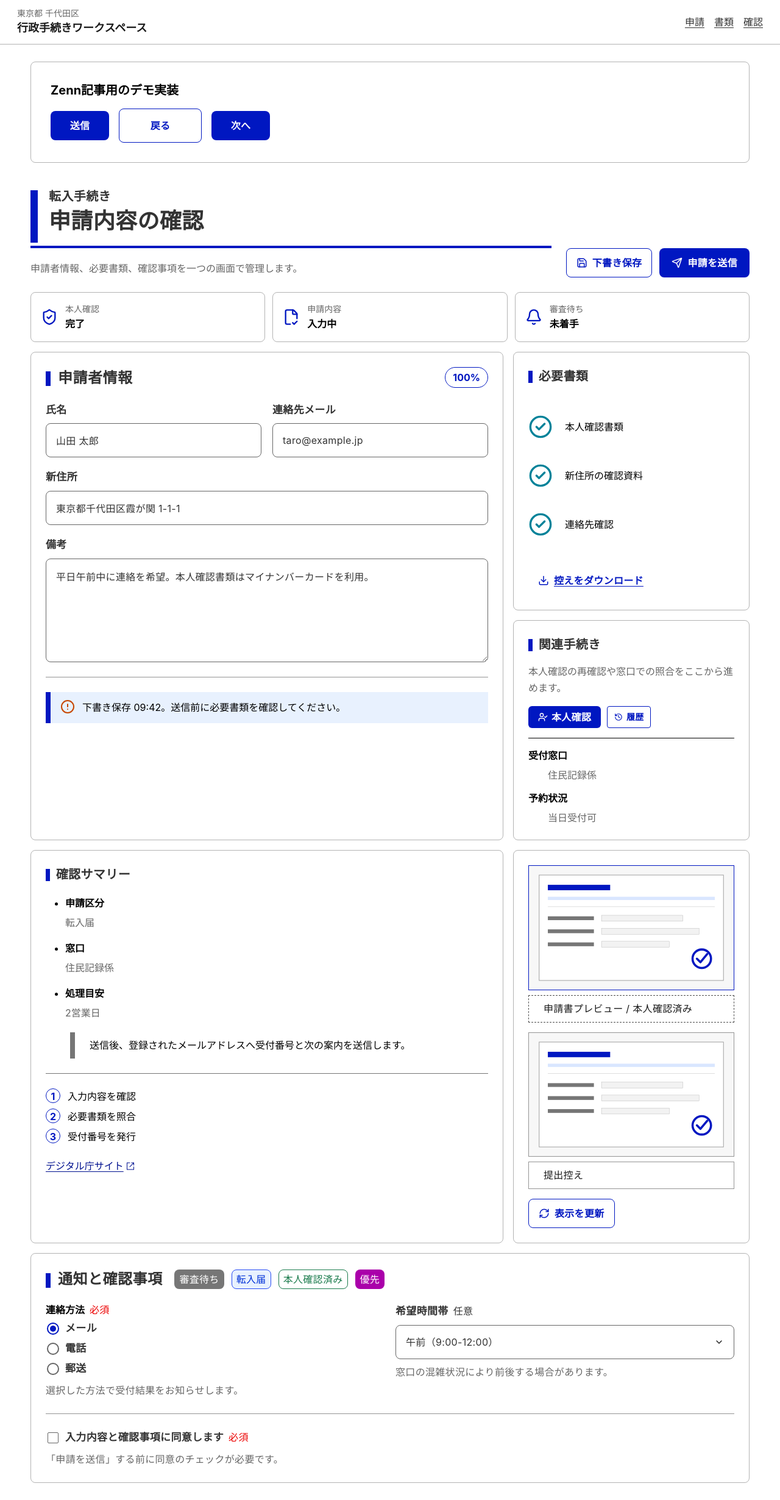
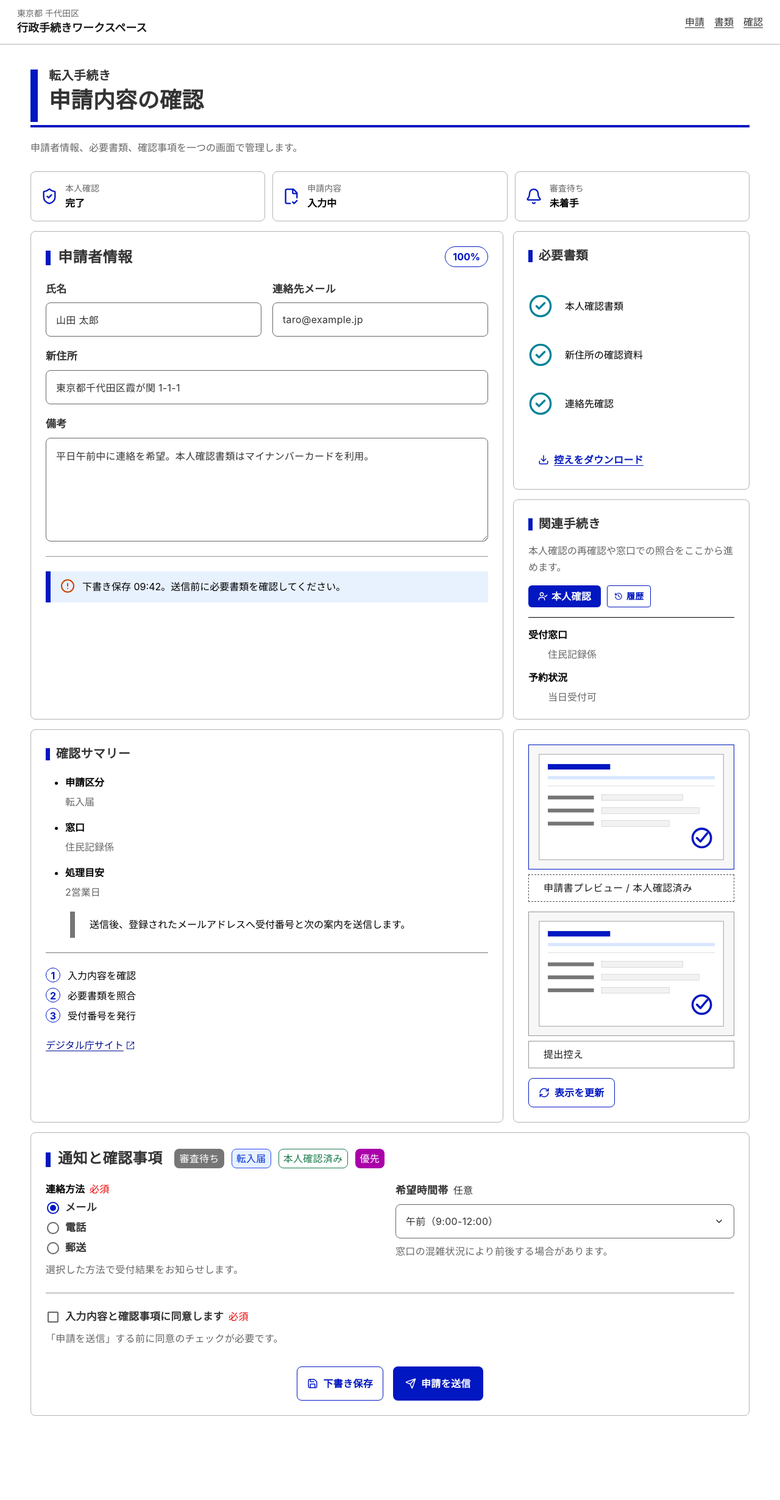
Before and after one commit to yukiharada1228/shadcn-digital-agency-jp, a React (Vite) app: page / in a window 1280 px wide. Shown: the whole page at 61% size. After the commit the page ends 2350 px from the top, so only its background shows below. Built offline with nearby package versions, Linux system fonts and the light colour scheme.

Commit message:
fix(ui): update checkbox and radio-group styles, refine demo layout
- Update checkbox border thickness for sm/md sizes

- Refine radio-group size and indicator styles

- Remove Example component from demo

- Move action buttons to the bottom of the demo form

- Update pnpm-lock.yaml

```diff
--- a/package.json
+++ b/package.json
@@ -55,10 +55,12 @@
     "@digital-go-jp/design-tokens": "^2.0.1",
     "@digital-go-jp/tailwind-theme-plugin": "^1.0.0",
     "@eslint/js": "^9.17.0",
+    "@playwright/test": "^1.61.1",
     "@tailwindcss/vite": "^4.3.2",
     "@testing-library/dom": "^10.4.0",
     "@testing-library/jest-dom": "^6.6.3",
     "@testing-library/react": "^16.1.0",
+    "@tsconfig/node22": "^22.0.5",
     "@types/node": "^22.10.5",
     "@types/react": "^19.0.4",
     "@types/react-dom": "^19.0.2",
@@ -68,6 +70,7 @@
     "globals": "^15.14.0",
     "jsdom": "^25.0.1",
     "lucide-react": "^1.24.0",
+    "playwright": "^1.61.1",
     "prettier": "^3.4.2",
     "react": "^19.0.0",
     "react-dom": "^19.0.0",
--- a/src/components/ui/checkbox.tsx
+++ b/src/components/ui/checkbox.tsx
@@ -33,6 +33,8 @@ const checkboxBoxClass = cn(
   // upstream anchors the check mark top-left (origin-top-left scale for md/lg),
   // so the inner box is not flex-centered.
   "flex size-3/4 rounded-[calc(2/18*100%)] border border-solid-gray-600 bg-white bg-clip-padding",
+  "group-data-[size=sm]/checkbox:border-[calc(2/16*1rem)]",
+  "group-data-[size=md]/checkbox:border-[calc(2/16*1rem)]",
   "group-data-[size=lg]/checkbox:border-[calc(3/16*1rem)]",
   "group-hover/checkbox:border-black",
   "group-focus-visible/checkbox:outline group-focus-visible/checkbox:outline-4 group-focus-visible/checkbox:outline-black group-focus-visible/checkbox:outline-offset-[calc(2/16*1rem)] group-focus-visible/checkbox:ring-[calc(2/16*1rem)] group-focus-visible/checkbox:ring-yellow-300",
--- a/src/components/ui/radio-group.tsx
+++ b/src/components/ui/radio-group.tsx
@@ -27,7 +27,7 @@ export const radioGroupItemVariants = cva(
 
 const radioGroupItemCircleClass = cn(
   "flex items-center justify-center rounded-full border border-solid-gray-600 bg-white",
-  "size-[calc(5/6*100%)]",
+  "size-[83.333%]",
   "group-hover/radio:border-black",
   "group-focus-visible/radio:outline group-focus-visible/radio:outline-4 group-focus-visible/radio:outline-black group-focus-visible/radio:outline-offset-[calc(2/16*1rem)] group-focus-visible/radio:ring-[calc(2/16*1rem)] group-focus-visible/radio:ring-yellow-300",
   "group-data-[state=checked]/radio:border-key-900 group-hover/radio:group-data-[state=checked]/radio:border-key-1100",
@@ -76,9 +76,9 @@ const RadioGroupItem = React.forwardRef<
       {...props}
     >
       <span className={radioGroupItemCircleClass}>
-        <RadioGroupPrimitive.Indicator className="flex size-full items-center justify-center">
-          <span className="size-[calc(5/8*100%)] rounded-full bg-key-900 group-data-[error]/radio:bg-error-1 group-aria-disabled/radio:!bg-solid-gray-300 forced-colors:!bg-[Highlight]" />
-        </RadioGroupPrimitive.Indicator>
+        <RadioGroupPrimitive.Indicator
+          className="size-full bg-key-900 [clip-path:circle(calc(5/16*100%))] group-data-[error]/radio:bg-error-1 group-aria-disabled/radio:!bg-solid-gray-300 forced-colors:!bg-[Highlight]"
+        />
       </span>
     </RadioGroupPrimitive.Item>
   )
--- a/src/demo/App.tsx
+++ b/src/demo/App.tsx
@@ -13,7 +13,6 @@ import {
 } from "lucide-react"
 import { useMemo, useState } from "react"
 
-import { Example } from "./Example"
 
 import { Blockquote } from "@/components/ui/blockquote"
 import { Button } from "@/components/ui/button"
@@ -151,9 +150,8 @@ export function App() {
       </header>
 
       <main className="mx-auto w-[calc(100%_-_2rem)] max-w-[1180px] py-7 max-[560px]:w-[calc(100%_-_20px)] max-[560px]:py-5">
-        <Example />
         <section
-          className="grid grid-cols-[minmax(0,1fr)_auto] items-end gap-6 pb-6 pt-2 max-[900px]:grid-cols-1"
+          className="pb-6 pt-2"
           aria-labelledby="page-heading"
         >
           <div className="min-w-0">
@@ -164,23 +162,6 @@ export function App() {
             <p className="mt-5 max-w-[720px] text-base leading-[1.7] text-solid-gray-600">
               申請者情報、必要書類、確認事項を一つの画面で管理します。
             </p>
-          </div>
-          <div className="flex flex-wrap justify-end gap-3 max-[900px]:justify-start">
-            <Button
-              variant="outline"
-              className={iconButtonClass}
-              onClick={saveDraft}
-            >
-              <Save aria-hidden="true" size={18} />
-              下書き保存
-            </Button>
-            <Button
-              className={iconButtonClass}
-              onClick={() => setSubmitted(true)}
-            >
-              <Send aria-hidden="true" size={18} />
-              申請を送信
-            </Button>
           </div>
         </section>
 
@@ -493,6 +474,26 @@ export function App() {
               </SupportText>
             )}
           </div>
+
+          <div className="mt-8 flex flex-wrap items-center justify-center gap-4">
+            <Button
+              variant="outline"
+              size="lg"
+              className={iconButtonClass}
+              onClick={saveDraft}
+            >
+              <Save aria-hidden="true" size={18} />
+              下書き保存
+            </Button>
+            <Button
+              size="lg"
+              className={iconButtonClass}
+              onClick={() => setSubmitted(true)}
+            >
+              <Send aria-hidden="true" size={18} />
+              申請を送信
+            </Button>
+          </div>
         </section>
       </main>
     </div>
--- a/src/demo/Example.tsx
+++ /dev/null
@@ -1,18 +0,0 @@
-import { Button } from "@/components/ui/button"
-
-export function Example() {
-  return (
-    <div className="mb-8 rounded-8 border border-solid-gray-300 bg-white p-8">
-      <h2 className="mb-4 text-xl font-bold">Zenn記事用のデモ実装</h2>
-      <div className="flex flex-wrap items-center gap-4">
-        <Button variant="solid">送信</Button>
-        <Button variant="outline" size="lg">
-          戻る
-        </Button>
-        <Button asChild>
-          <a href="#next">次へ</a>
-        </Button>
-      </div>
-    </div>
-  )
-}
```
Also changed, not shown: 1 other file (tests, documents, lock files or other folders).
